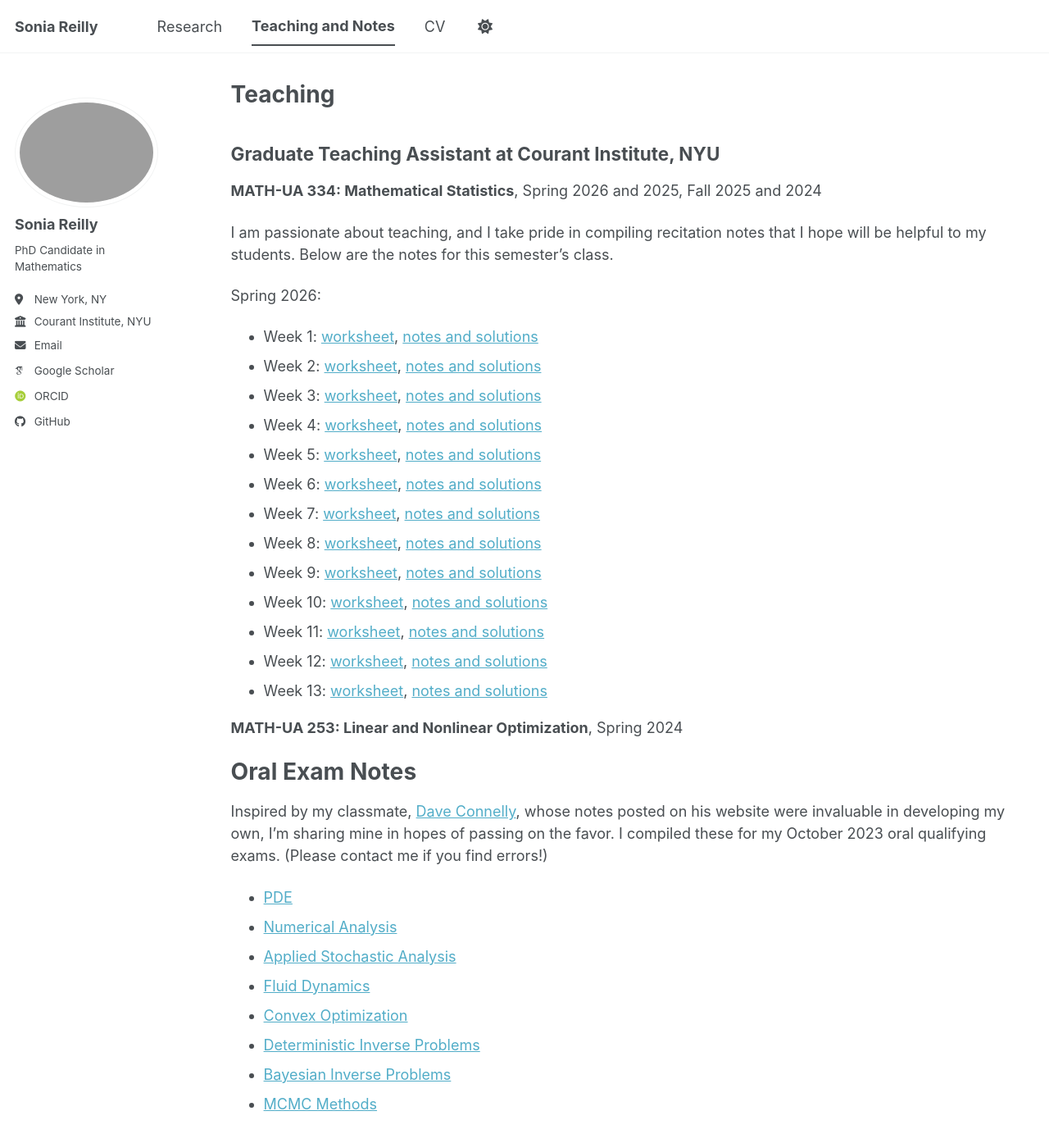
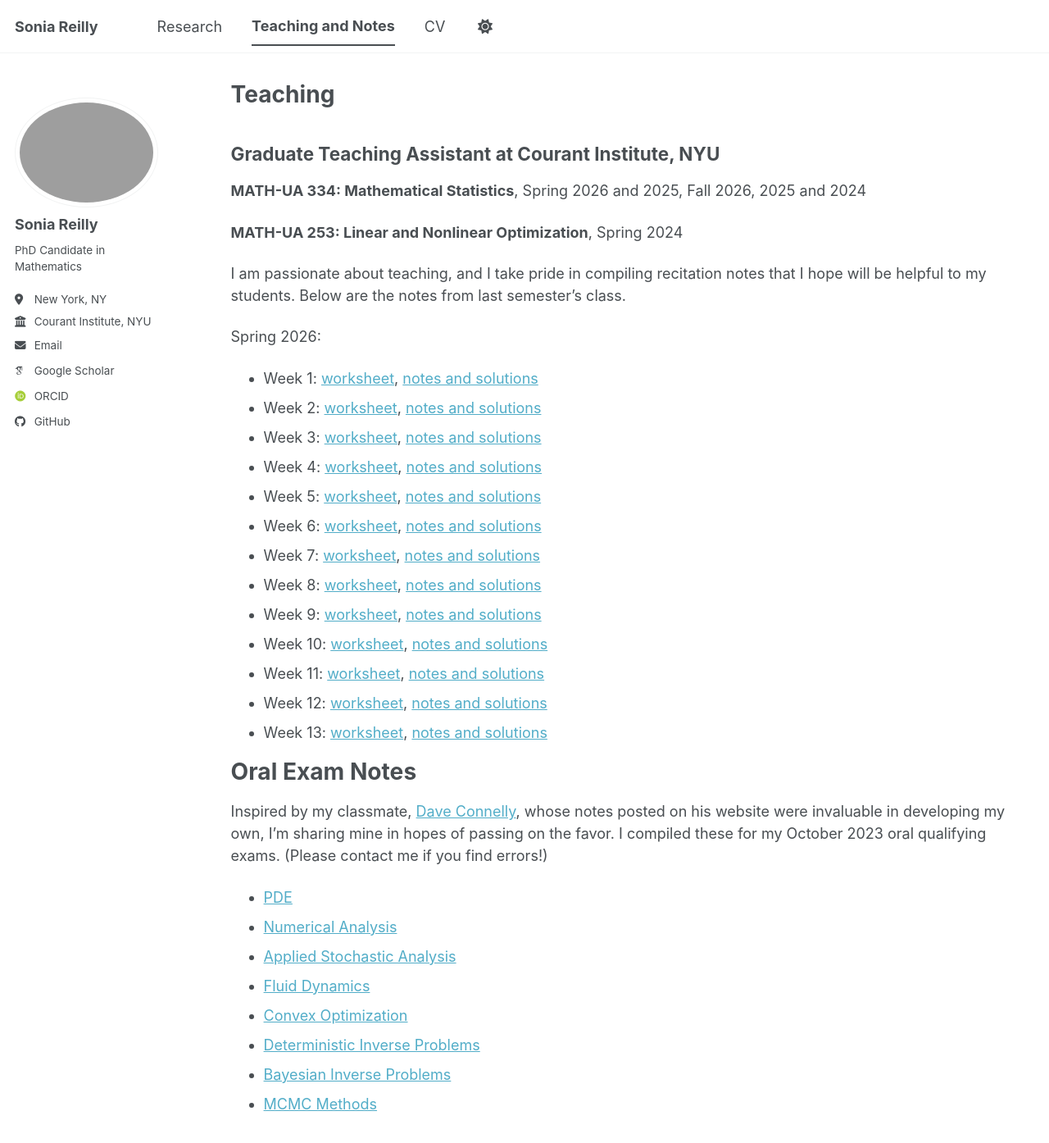
Before and after one commit to soniareilly/soniareilly.github.io, a Jekyll site: the page built from _pages/teaching.md, in a window 1280 px wide and 1400 px high. Shown: the top 1394 px of the window at 82% size. Built offline with Jekyll 4.4.1, drawn with Linux system fonts in a browser that asks for light colours; some web fonts are replaced; a script bundle is joined from its source files by our own code; library files that are not in the unit come from our copies.

Commit message:
added fall 2026 teaching

```diff
--- a/_pages/teaching.md
+++ b/_pages/teaching.md
@@ -10,9 +10,11 @@ author_profile: true
 Graduate Teaching Assistant at Courant Institute, NYU
 ------
 
-**MATH-UA 334: Mathematical Statistics**, Spring 2026 and 2025, Fall 2025 and 2024
+**MATH-UA 334: Mathematical Statistics**, Spring 2026 and 2025, Fall 2026, 2025 and 2024
 
-I am passionate about teaching, and I take pride in compiling recitation notes that I hope will be helpful to my students. Below are the notes for this semester's class.
+**MATH-UA 253: Linear and Nonlinear Optimization**, Spring 2024
+
+I am passionate about teaching, and I take pride in compiling recitation notes that I hope will be helpful to my students. Below are the notes from last semester's class.
 
 Spring 2026:
 * Week 1: [worksheet](/files/MathStatsSp26/Recitation_1_Problems.pdf), [notes and solutions](/files/MathStatsSp26/Recitation_1_Solutions.pdf)
```
Also changed, not shown: other parts of _pages/teaching.md (+0 -2 lines), _pages/about.md (+1 -1 lines).
